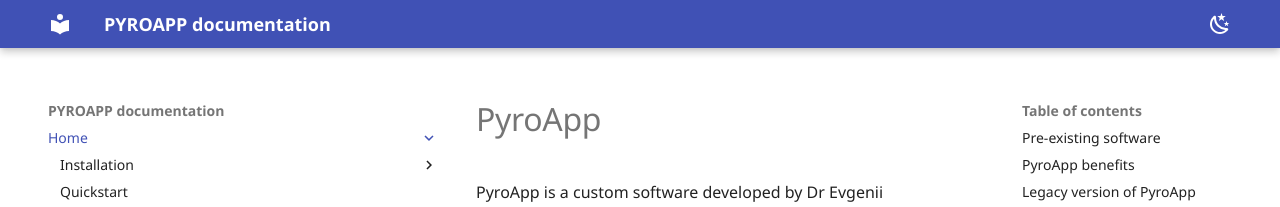
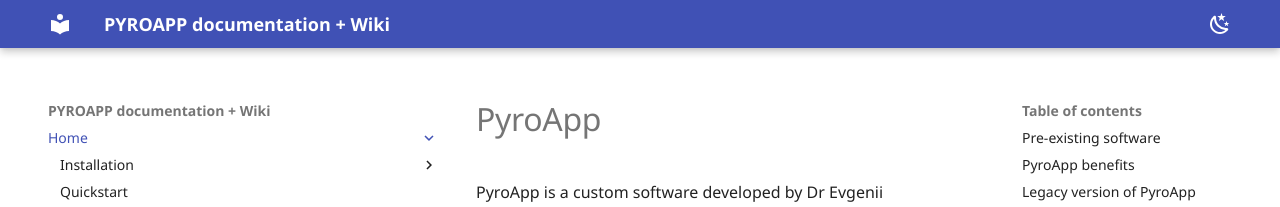
Before and after one commit to evnekdev/pyroapp-docs, an MkDocs documentation site: the page built from docs/index.md, in a window 1280 px wide. Shown: the top 207 px of the page. Built offline with MkDocs 1.6.1 and Material for MkDocs 9.7.7, drawn with Linux system fonts in a browser that asks for light colours; some web fonts are replaced.

Commit message:
Update mkdocs.yml

```diff
--- a/mkdocs.yml
+++ b/mkdocs.yml
@@ -1,4 +1,4 @@
-site_name : PYROAPP documentation
+site_name : PYROAPP documentation + Wiki
 site_url: https://evnekdev.github.io/pyroapp-docs/
 
 plugins:
```
